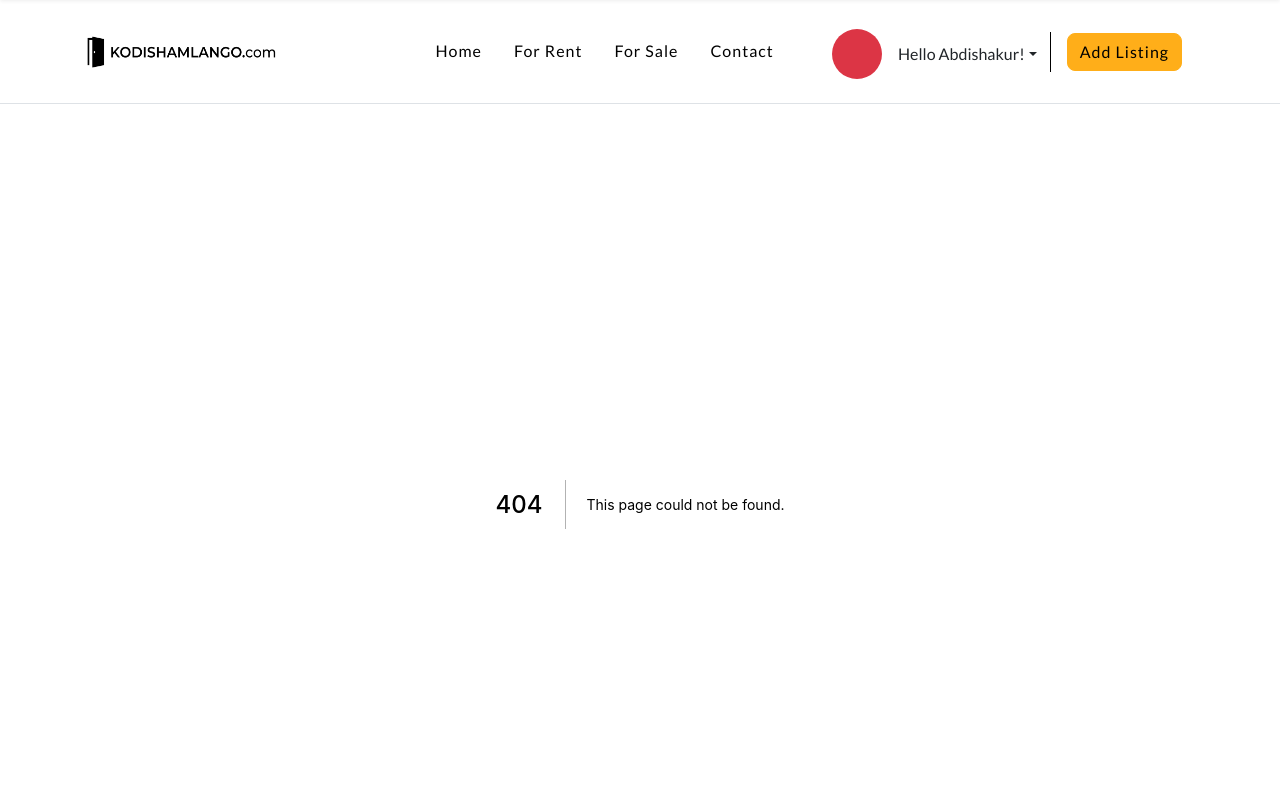
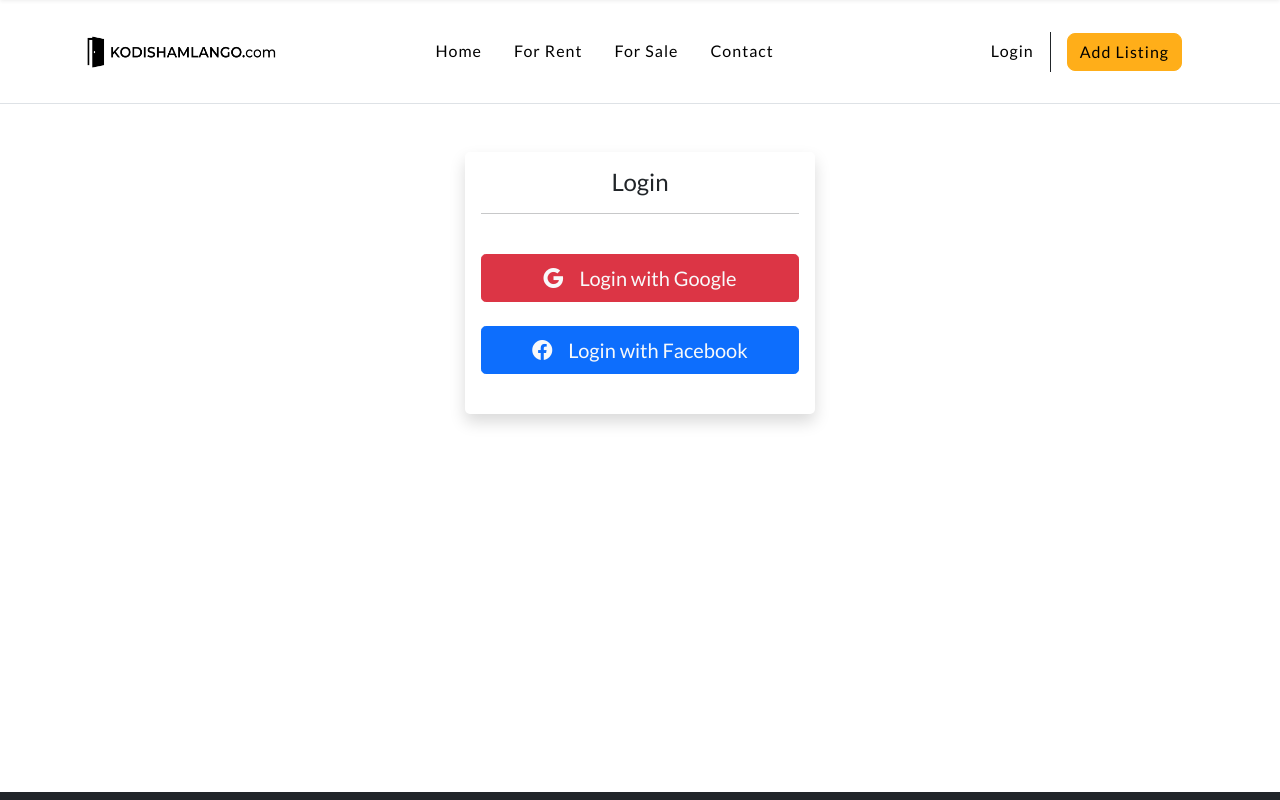
Before and after one commit to WaryaWaxbaro/kodishamlangocom, a Next.js app: page /login in a window 1280 px wide. Before the commit this address had no page. Shown: the top 800 px of the page. Built offline with nearby package versions, Linux system fonts and the light colour scheme.

Commit message:
add login page

```diff
--- a/layout/NavbarLinks.js
+++ b/layout/NavbarLinks.js
@@ -1,9 +1,11 @@
+import { useState } from "react";
 import Logo from "../components/Logo";
 import { useRouter } from "next/router";
 import Link from "next/link";
 
 export default function NavbarLinks() {
   const { pathname } = useRouter();
+  const [currentUser, setCurrentUser] = useState(null);
   return (
     <div className="container-xl h-100">
       <Logo imgUrl="/images/logo_dark_door.png" />
@@ -51,6 +53,7 @@ export default function NavbarLinks() {
               ))}
             </ul>
             <ul className="navbar-nav align-items-center justify-content-end">
+              {currentUser ? (
                 <li className="nav-item dropdown">
                   <button
                     className="btn btn-transparent nav-dropdown-toggle dropdown-toggle text-nowrap rounded-0 no-shadow-btn"
@@ -82,6 +85,15 @@ export default function NavbarLinks() {
                     ))}
                   </ul>
                 </li>
+              ) : (
+                <li className="nav-item ls-1 p-lg-3">
+                  <span className="main-nav-links">
+                    <Link href="/login">
+                      <a>Login</a>
+                    </Link>
+                  </span>
+                </li>
+              )}
               <li className="nav-item">
                 <div className="d-flex" style={{ height: "40px" }}>
                   <div className="vr" style={{ opacity: "1" }}></div>
--- /dev/null
+++ b/pages/login.js
@@ -0,0 +1,24 @@
+import React from "react";
+
+export default function login() {
+  return (
+    <div className="max-width-350 mx-auto shadow p-2 p-sm-3 rounded-5 my-5">
+      <h1 className="fs-24 text-center mb-3">Login</h1>
+      <hr className="bg-dark" />
+      <div className="d-grid py-4">
+        <button className="btn btn-danger text-light btn-lg d-flex align-items-center justify-content-center mb-4">
+          <span className="d-block me-3">
+            <i className="bi bi-google"></i>
+          </span>
+          <span className="d-block">Login with Google</span>
+        </button>
+        <button className="btn btn-blue text-light btn-lg d-flex align-items-center justify-content-center">
+          <span className="d-block me-3">
+            <i className="bi bi-facebook"></i>
+          </span>
+          <span className="d-block">Login with Facebook</span>
+        </button>
+      </div>
+    </div>
+  );
+}
--- a/scss/_variables.scss
+++ b/scss/_variables.scss
@@ -93,6 +93,7 @@ $theme-colors: (
   "danger": $danger,
   "light": $light,
   "dark": $dark,
+  "blue": $blue,
   "gray69": $gray-69,
   "gray-100": $gray-100,
   "gray-200": $gray-200,
```
Lines whose indentation alone changed are shown as unchanged.
